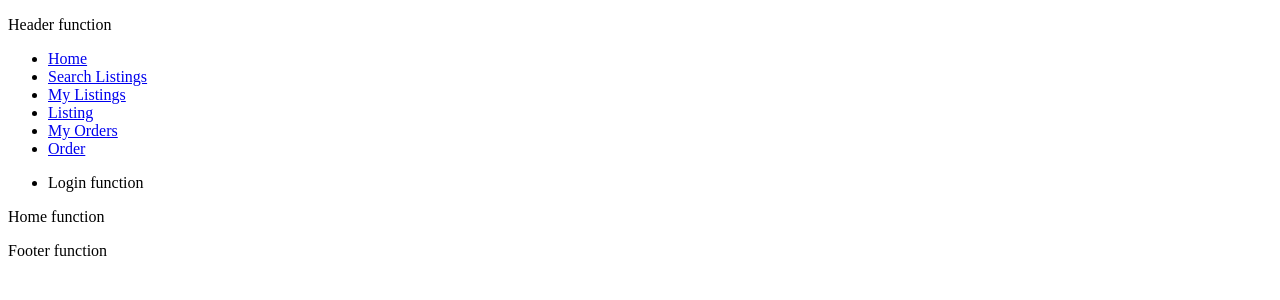
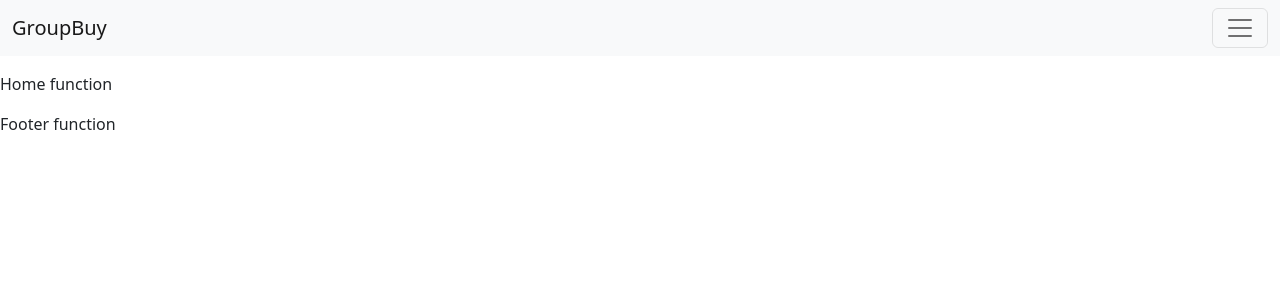
Before and after one commit to nantywanty/groupbuy-app, a React (Create React App) app: page / in a window 1280 px wide. Shown: the top 300 px of the page. Built offline with nearby package versions, Linux system fonts and the light colour scheme.

Commit message:
added react-bootstrap

```diff
--- a/package.json
+++ b/package.json
@@ -7,6 +7,7 @@
     "@testing-library/react": "^13.4.0",
     "@testing-library/user-event": "^13.5.0",
     "react": "^18.2.0",
+    "react-bootstrap": "^2.7.2",
     "react-dom": "^18.2.0",
     "react-router-dom": "^6.8.2",
     "react-scripts": "5.0.1",
--- a/public/index.html
+++ b/public/index.html
@@ -4,6 +4,12 @@
     <meta charset="utf-8" />
     <!-- <link rel="icon" href="%PUBLIC_URL%/favicon.ico" /> -->
     <title>GroupBuy App</title>
+    <link
+        rel="stylesheet"
+        href="https://cdn.jsdelivr.net/npm/bootstrap@5.2.3/dist/css/bootstrap.min.css"
+        integrity="sha384-rbsA2VBKQhggwzxH7pPCaAqO46MgnOM80zW1RWuH61DGLwZJEdK2Kadq2F9CUG65"
+        crossorigin="anonymous"
+    />
   </head>
   <body>
     <div id="root"></div>
--- a/src/App.js
+++ b/src/App.js
@@ -1,5 +1,5 @@
 // import packages
-import { BrowserRouter, Routes, Route, Link } from "react-router-dom";
+import { BrowserRouter, Routes, Route } from "react-router-dom";
 
 // Import components
 import Home from "./components/Home.js";
@@ -17,17 +17,6 @@ export default function App() {
     <BrowserRouter>
         <div>
             <Header />
-        <nav>
-            <ul>
-                <li><Link to="/">Home</Link></li>
-                <li><Link to="/search">Search Listings</Link></li>
-                <li><Link to="/mylistings">My Listings</Link></li>
-                <li><Link to="/listing">Listing</Link></li>
-                <li><Link to="/myorders">My Orders</Link></li>
-                <li><Link to="/order">Order</Link></li>
-                <li><Login /></li>
-            </ul>
-        </nav>
 
             <Routes>
                 <Route path="/" element = {<Home />} />
@@ -36,6 +25,7 @@ export default function App() {
                 <Route path="/listing" element = {<Listing />} />
                 <Route path="/myorders" element = {<MyOrders />} />
                 <Route path="/order" element = {<Order />} />
+                <Route path="/login" element = {<Login />} />
             </Routes>
 
             <Footer />
--- a/src/components/Header.js
+++ b/src/components/Header.js
@@ -1,7 +1,59 @@
+import { Button, Container, Form, Nav, Navbar, NavDropdown, Offcanvas } from 'react-bootstrap';
+import { Link } from 'react-router-dom';
+
 export default function Header() {
     return (
         <div>
-            <p>Header function</p>
+            {[false].map((expand) => (
+                <Navbar key={false} bg="light" expand={false} className="mb-3">
+                    <Container fluid>
+                        <Navbar.Brand as={Link} to="/">GroupBuy</Navbar.Brand>
+                        <Navbar.Toggle aria-controls={`offcanvasNavbar-expand-${expand}`} />
+                        <Navbar.Offcanvas
+                            id={`offcanvasNavbar-expand-${expand}`}
+                            aria-labelledby={`offcanvasNavbarLabel-expand-${expand}`}
+                            placement="end"
+                        >
+                            <Offcanvas.Header closeButton>
+                                <Offcanvas.Title id={`offcanvasNavbarLabel-expand-${expand}`}>
+                                    Username
+                                </Offcanvas.Title>
+                            </Offcanvas.Header>
+                            <Offcanvas.Body>
+                                <Nav className="justify-content-end flex-grow-1 pe-3">
+                                    <NavDropdown
+                                        title="Account"
+                                        id={`offcanvasNavbarDropdown-expand-${expand}`}
+                                    >
+                                        <NavDropdown.Item as={Link} to="/login">
+                                            Login
+                                        </NavDropdown.Item>
+                                        <NavDropdown.Divider />
+                                        <NavDropdown.Item as={Link} to="/login">
+                                            Logout
+                                        </NavDropdown.Item>
+                                    </NavDropdown>
+                                    <Nav.Link as={Link} to="/mylistings">My Listings</Nav.Link>
+                                    <Nav.Link as={Link} to="/listing">Listing</Nav.Link>
+                                    <Nav.Link as={Link} to="/myorders">My Orders</Nav.Link>
+                                    <Nav.Link as={Link} to="/order">Order</Nav.Link>
+                                </Nav>
+                                <Form className="d-flex">
+                                    <Form.Control
+                                        type="search"
+                                        placeholder="Search"
+                                        className="me-2"
+                                        aria-label="Search"
+                                    />
+                                    <Button variant="outline-success">
+                                        <Nav.Link as={Link} to="/search">Search Listings</Nav.Link>
+                                    </Button>
+                                </Form>
+                            </Offcanvas.Body>
+                        </Navbar.Offcanvas>
+                    </Container>
+                </Navbar>
+            ))}
         </div>
     );
 }
```
Also changed, not shown: 1 other file (tests, documents, lock files or other folders). Lines whose indentation alone changed are shown as unchanged.
